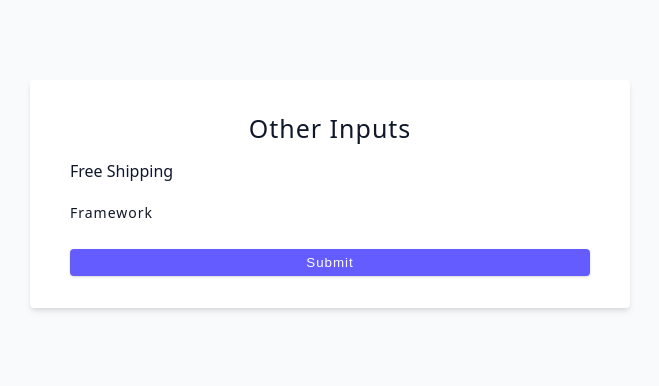
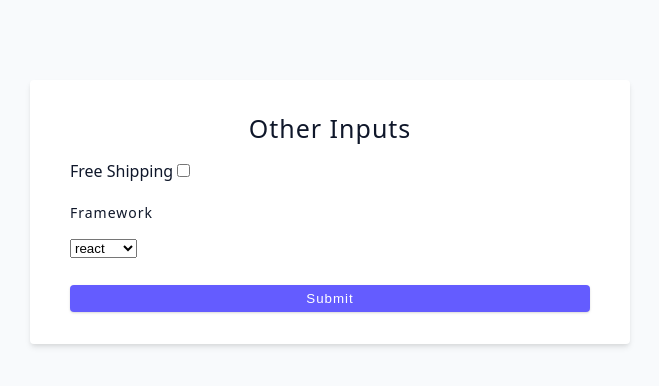
Before and after one commit to rosemaryW1/Advanced-React, a React (Vite) app: page / in a window 1280 px wide. Shown: the top 386 px of the page, without its empty margins (310-969 px from the left). Built offline with nearby package versions, Linux system fonts and the light colour scheme.

Commit message:
checkboxes and select inputs

```diff
--- a/src/tutorial/06-forms/starter/04-other-inputs.jsx
+++ b/src/tutorial/06-forms/starter/04-other-inputs.jsx
@@ -1,6 +1,17 @@
 import { useState } from 'react';
 const frameworks = ['react', 'angular', 'vue', 'svelte'];
 const OtherInputs = () => {
+  const [shipping,setShipping] = useState(false)
+  const [framework,setFramework] = useState('react')
+  const handleShipping = (e)=> {
+    console.log(e.target.checked)
+    setShipping(e.target.checked)
+
+  }
+  const handleFramework = (e)=> {
+    setFramework(e.target.value)
+
+  }
   return (
     <div>
       <form className='form'>
@@ -8,11 +19,21 @@ const OtherInputs = () => {
         {/* name */}
         <div className='form-row' style={{ textAlign: 'left' }}>
           <label htmlFor='shipping'> Free Shipping </label>
+          <input type="checkbox" name="shipping" id="shipping"
+          checked={shipping}
+          onChange={handleShipping} />
         </div>
         <div className='form-row' style={{ textAlign: 'left' }}>
           <label htmlFor='framework' className='form-label'>
             Framework
           </label>
+          <select name="framework" id="framework"
+          value={framework}
+          onChange={handleFramework}>
+            {frameworks.map((framework)=>{
+              return <option key={framework}>{framework}</option>
+            })}
+          </select>
         </div>
         <button type='submit' className='btn btn-block'>
           submit
```
